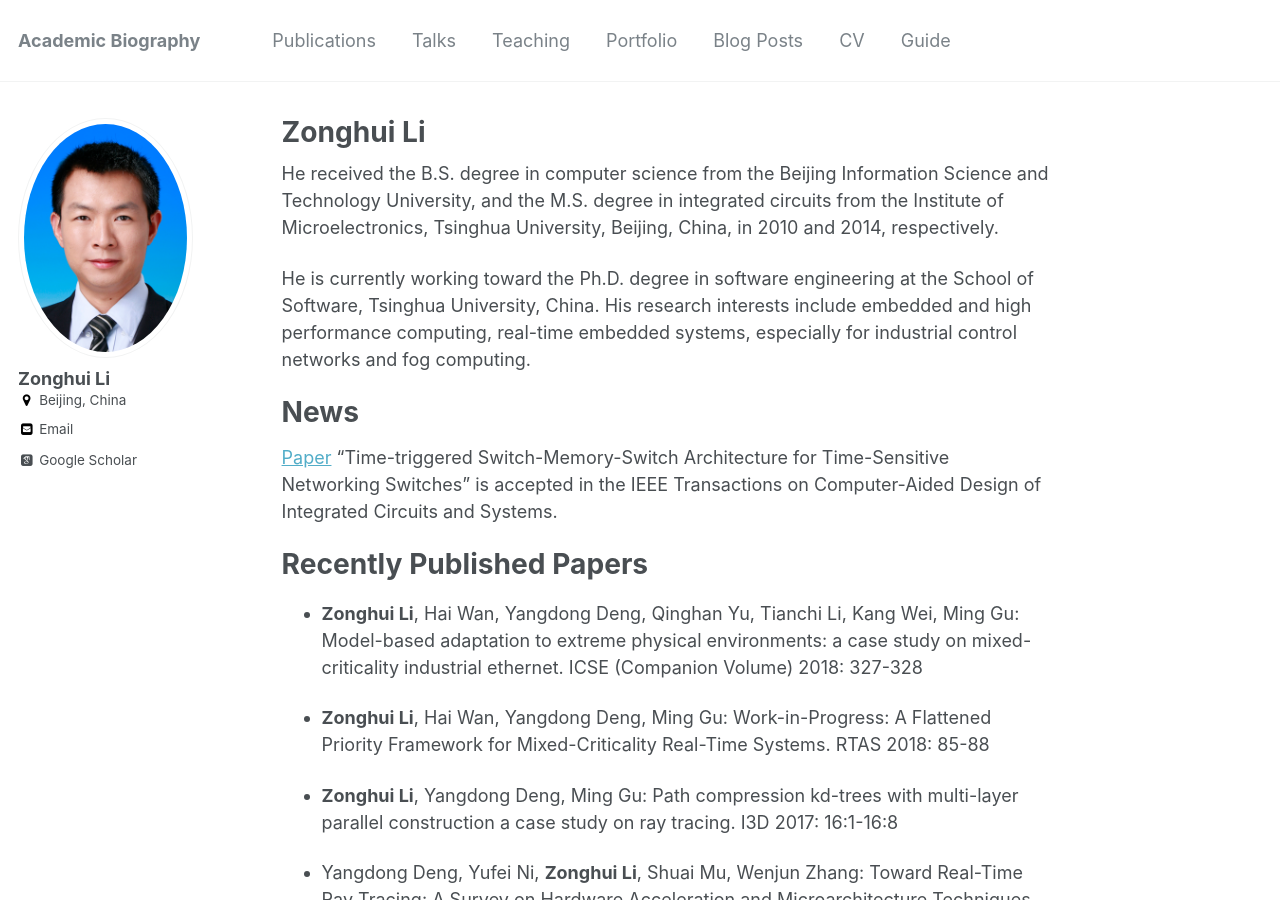
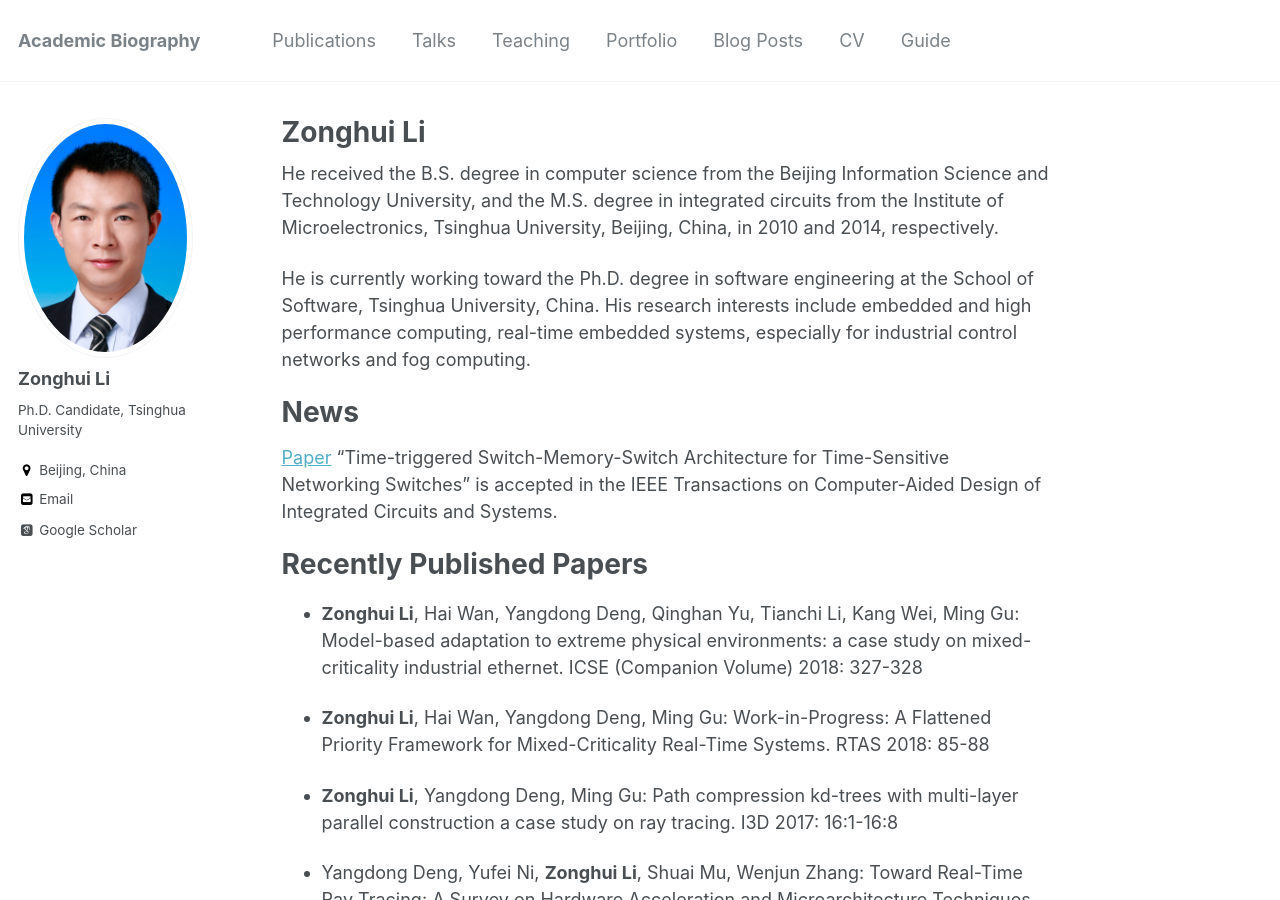
Before and after one commit to yingwangbjtu/lizonghui.github.io, a Jekyll site: the page built from _pages/about.md, in a window 1280 px wide and 900 px high. Built offline with Jekyll 4.4.1, drawn with Linux system fonts in a browser that asks for light colours; some web fonts are replaced.

Commit message:
Update _config.yml

```diff
--- a/_config.yml
+++ b/_config.yml
@@ -82,11 +82,11 @@ analytics:
 author:
   name             : "Zonghui Li"
   avatar           : "zonghuili.jpg"
-  bio              : #"Your biography for the left-hand sidebar"
+  bio              : "Ph.D. Candidate, Tsinghua University"
   location         : "Beijing, China"
   employer         :
   googlescholar    : "https://scholar.google.com/citations?user=0_14rJYAAAAJ&hl=en&oi=ao"
-  email            : "zonghui.lee at gmail.com"
+  email            : "zonghui.lee@gmail.com"
   uri              :
   bitbucket        :
   codepen          :
```
